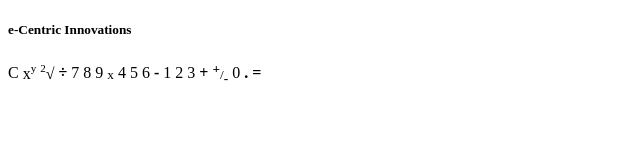
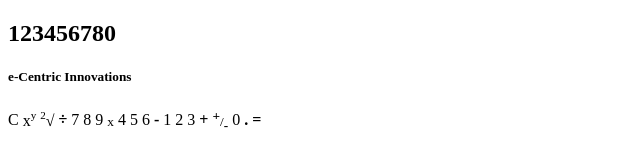
Before and after one commit to vunguyen666888/calculator, a plain HTML site: page index.html in a window 1280 px wide. Shown: the whole page, without its empty margins (0-640 px from the left). Drawn offline with Linux system fonts and the light colour scheme.

Commit message:
Update index.html

```diff
--- a/index.html
+++ b/index.html
@@ -10,6 +10,7 @@
     <link rel="stylesheet" href="css/main.css"/>
   </head>
   <body ng-app="app">
+	  <h2 class="digital">123456780</h2>
     <div class="calculator" ng-controller="CalculatorController">
       <!-- Display output -->
       <div class="display-container"><h5> e-Centric Innovations</h5>
```
